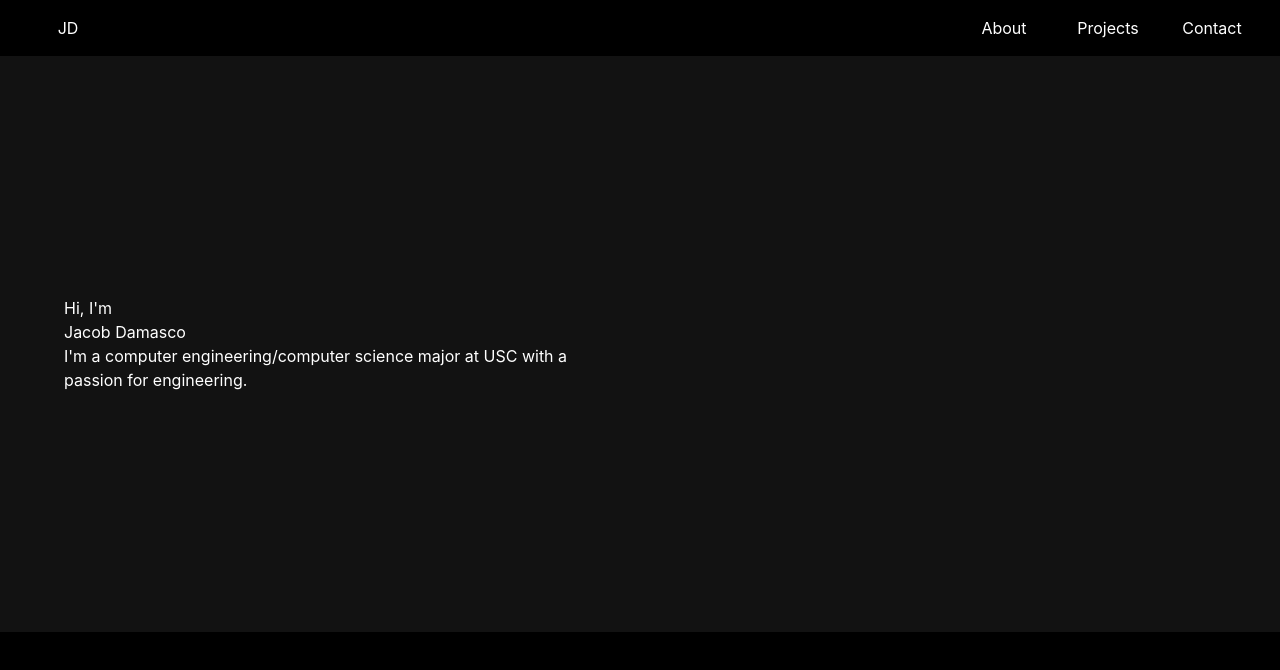
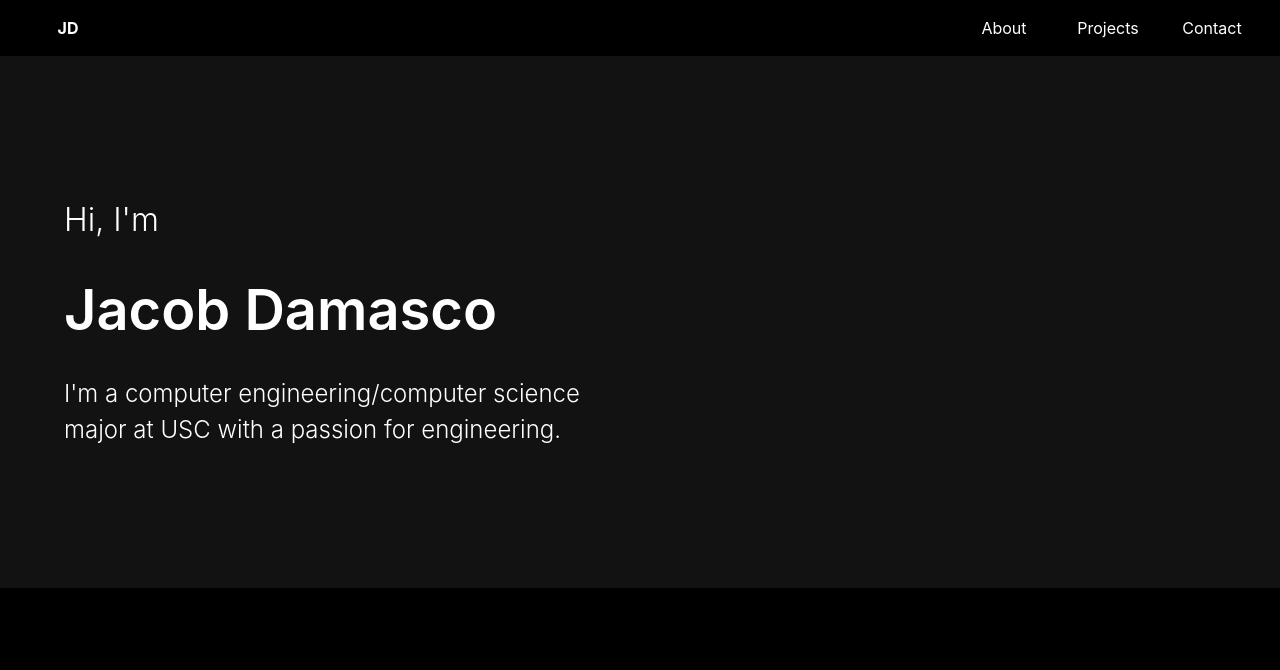
Before and after one commit to jacobdamasco/portfolio, a React (Create React App) app: page / in a window 1280 px wide. Shown: the top 670 px of the page. Built offline with nearby package versions, Linux system fonts and the light colour scheme.

Commit message:
updated title page w tailwind

```diff
--- a/src/components/Navbar.js
+++ b/src/components/Navbar.js
@@ -2,7 +2,7 @@ const Navbar = () => {
     return (
         <>
         <div className="flex flex-row bg-black max-w-screen p-4">
-            <div className="basis-1/12 justify-center text-center"><ul>JD</ul></div>
+            <div className="basis-1/12 justify-center text-center"><ul className="font-bold">JD</ul></div>
             <div className="basis-2/3"></div>
             <div className="basis-1/12 justify-center text-center"><ul>About</ul></div>
             <div className="basis-1/12 justify-center text-center"><ul>Projects</ul></div>
--- a/src/components/TitlePage.js
+++ b/src/components/TitlePage.js
@@ -1,11 +1,11 @@
 const TitlePage = () => {
     return (
         <>
-        <div className="flex flex-row bg-off-black-1 py-60 px-4">
-            <div className="basis-1/2 px-12">
-                <p>Hi, I'm</p>
-                <p>Jacob Damasco</p>
-                <p>I'm a computer engineering/computer science major at USC with a passion for engineering. </p>
+        <div className="flex flex-row bg-off-black-1 py-32 px-4">
+            <div className="flex flex-col basis-1/2 justify-center px-12">
+                <div className="my-3 text-intro font-light">Hi, I'm</div>
+                <div className="my-3 text-name font-semibold">Jacob Damasco</div>
+                <div className="my-3 text-subheader font-light">I'm a computer engineering/computer science major at USC with a passion for engineering. </div>
             </div>
             <div className="basis-1/2">
 
--- a/tailwind.config.js
+++ b/tailwind.config.js
@@ -6,6 +6,11 @@ module.exports = {
       colors: {
         'off-black-1': '#121212',
       },
+      fontSize: {
+        'intro': '2rem',
+        'name': '3.5rem',
+        'subheader': '1.5rem'
+      },
     },
   },
   plugins: [],
```
